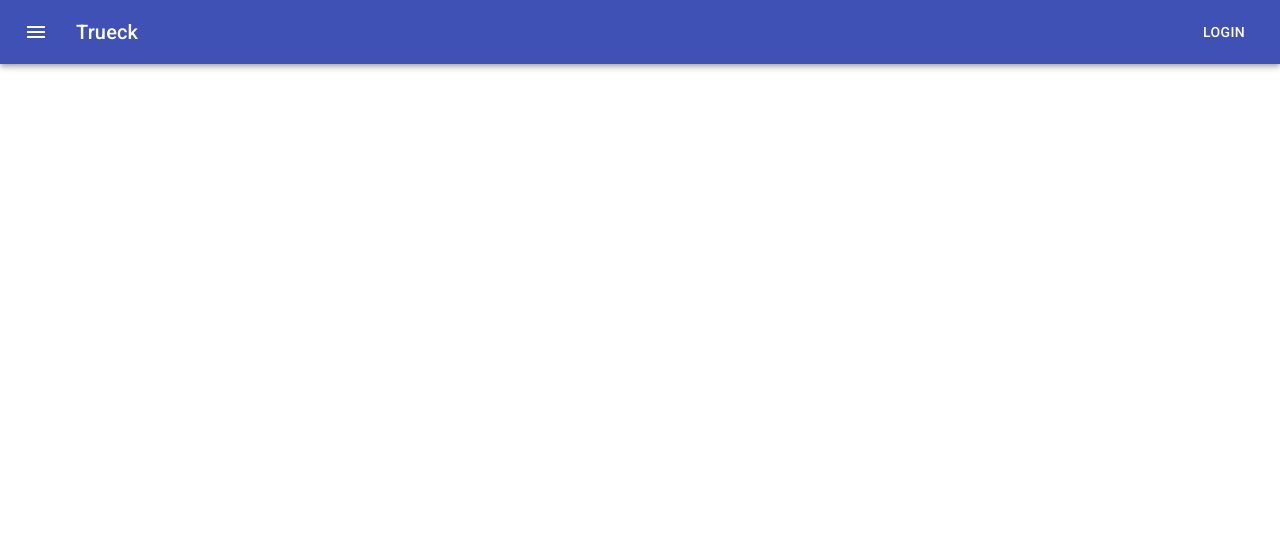
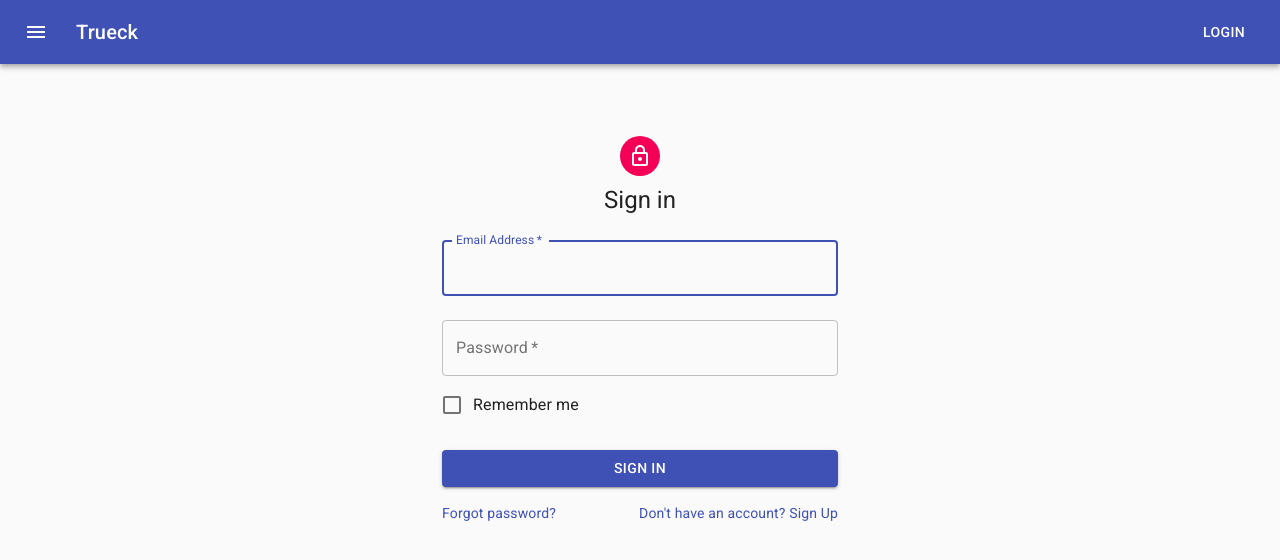
Before and after one commit to gonvazsua/trueck, a React (Create React App) app: page /login in a window 1280 px wide. Shown: the top 560 px of the page. Built offline with nearby package versions, Linux system fonts and the light colour scheme.

Commit message:
Adds login component

```diff
--- a/src/App.js
+++ b/src/App.js
@@ -1,17 +1,28 @@
 import './App.css';
 import Header from "./components/Header/Header";
-import {RecoilRoot} from "recoil";
-import {BrowserRouter} from "react-router-dom";
+import {useRecoilValue} from "recoil";
+import {BrowserRouter, Route, Switch} from "react-router-dom";
+import {userAtom} from "./common/user/userAtom";
+import Login from "./components/Login/Login";
 
-function App() {
+const App = () => {
+
+    const userState = useRecoilValue(userAtom);
+
     return (
-      <RecoilRoot>
+
         <div data-testid='app'>
             <BrowserRouter>
-                  <Header data-testId='Header-Component'/>
+                <Header data-testId='Header-Component'
+                        name={userState.user?.name}
+                        isLoggedIn={userState.isLoggedIn}/>
+                <Switch>
+                    <Route exact path="/login">
+                        <Login/>
+                    </Route>
+                </Switch>
             </BrowserRouter>
         </div>
-      </RecoilRoot>
     );
 }
 
--- /dev/null
+++ b/src/components/Login/Login.js
@@ -0,0 +1,104 @@
+import Avatar from '@material-ui/core/Avatar';
+import Button from '@material-ui/core/Button';
+import CssBaseline from '@material-ui/core/CssBaseline';
+import TextField from '@material-ui/core/TextField';
+import FormControlLabel from '@material-ui/core/FormControlLabel';
+import Checkbox from '@material-ui/core/Checkbox';
+import Link from '@material-ui/core/Link';
+import Grid from '@material-ui/core/Grid';
+import LockOutlinedIcon from '@material-ui/icons/LockOutlined';
+import Typography from '@material-ui/core/Typography';
+import Container from '@material-ui/core/Container';
+import {makeStyles} from "@material-ui/core";
+
+const Login = () => {
+
+    const classes = useStyles();
+
+    return (
+        <Container component="main" maxWidth="xs">
+            <CssBaseline/>
+            <div className={classes.paper}>
+                <Avatar className={classes.avatar}>
+                    <LockOutlinedIcon/>
+                </Avatar>
+                <Typography component="h1" variant="h5" data-testid='login-title'>
+                    Sign in
+                </Typography>
+                <form className={classes.form} noValidate>
+                    <TextField
+                        variant="outlined"
+                        margin="normal"
+                        required
+                        fullWidth
+                        id="email"
+                        label="Email Address"
+                        name="email"
+                        autoComplete="email"
+                        autoFocus
+                    />
+                    <TextField
+                        variant="outlined"
+                        margin="normal"
+                        required
+                        fullWidth
+                        name="password"
+                        label="Password"
+                        type="password"
+                        id="password"
+                        autoComplete="current-password"
+                    />
+                    <FormControlLabel
+                        control={<Checkbox value="remember" color="primary"/>}
+                        label="Remember me"
+                    />
+                    <Button
+                        type="submit"
+                        fullWidth
+                        variant="contained"
+                        color="primary"
+                        data-testid='login-submitbutton'
+                        className={classes.submit}
+                    >
+                        Sign In
+                    </Button>
+                    <Grid container>
+                        <Grid item xs>
+                            <Link href="#" variant="body2">
+                                Forgot password?
+                            </Link>
+                        </Grid>
+                        <Grid item>
+                            <Link href="#" variant="body2">
+                                {"Don't have an account? Sign Up"}
+                            </Link>
+                        </Grid>
+                    </Grid>
+                </form>
+            </div>
+        </Container>
+    );
+
+};
+
+const useStyles = makeStyles((theme) => ({
+    paper: {
+        marginTop: theme.spacing(8),
+        display: 'flex',
+        flexDirection: 'column',
+        alignItems: 'center',
+    },
+    avatar: {
+        margin: theme.spacing(1),
+        backgroundColor: theme.palette.secondary.main,
+    },
+    form: {
+        width: '100%', // Fix IE 11 issue.
+        marginTop: theme.spacing(1),
+    },
+    submit: {
+        margin: theme.spacing(3, 0, 2),
+    },
+}));
+
+export default Login;
--- a/src/index.js
+++ b/src/index.js
@@ -3,12 +3,15 @@ import ReactDOM from 'react-dom';
 import './index.css';
 import App from './App';
 import reportWebVitals from './reportWebVitals';
+import {RecoilRoot} from "recoil";
 
 ReactDOM.render(
-  <React.StrictMode>
-    <App />
-  </React.StrictMode>,
-  document.getElementById('root')
+    <React.StrictMode>
+        <RecoilRoot>
+            <App/>
+        </RecoilRoot>
+    </React.StrictMode>,
+    document.getElementById('root')
 );
 
 // If you want to start measuring performance in your app, pass a function
```
Also changed, not shown: 2 other files (tests, documents, lock files or other folders). Lines whose indentation alone changed are shown as unchanged.
